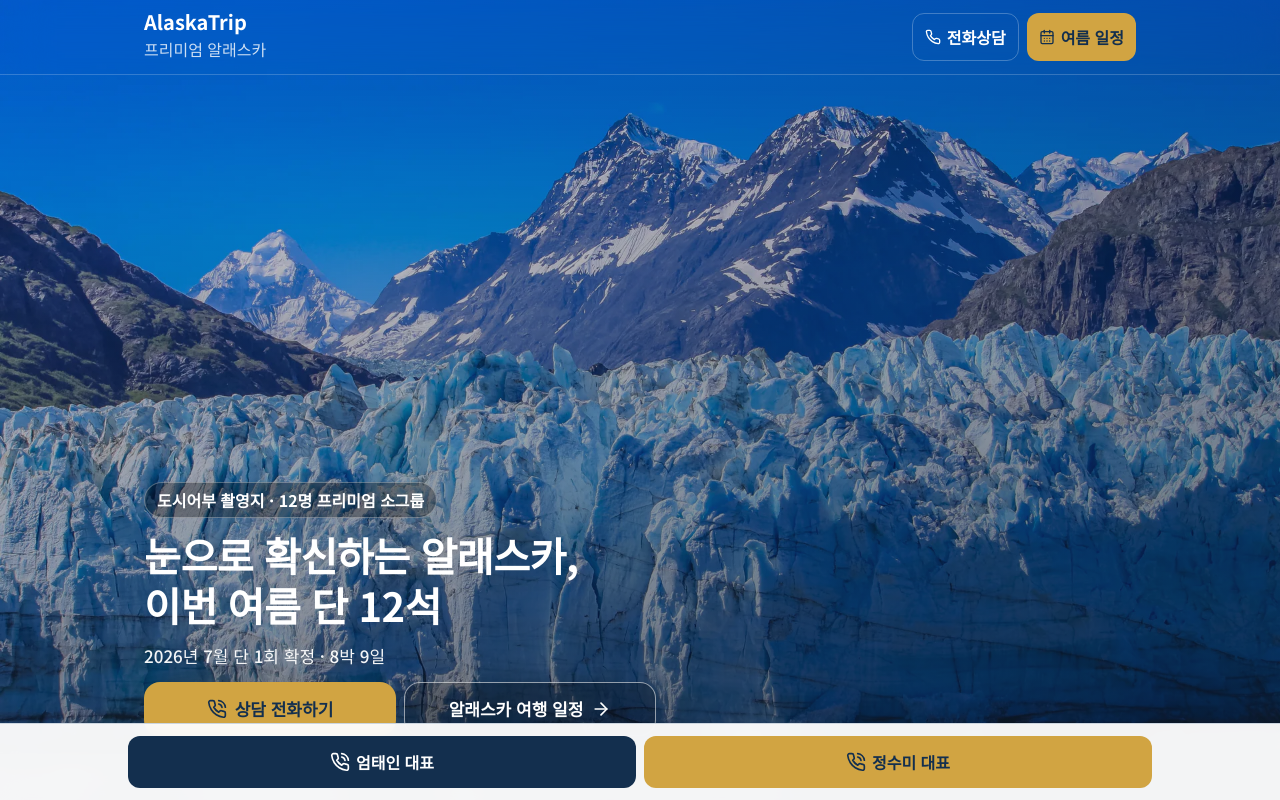
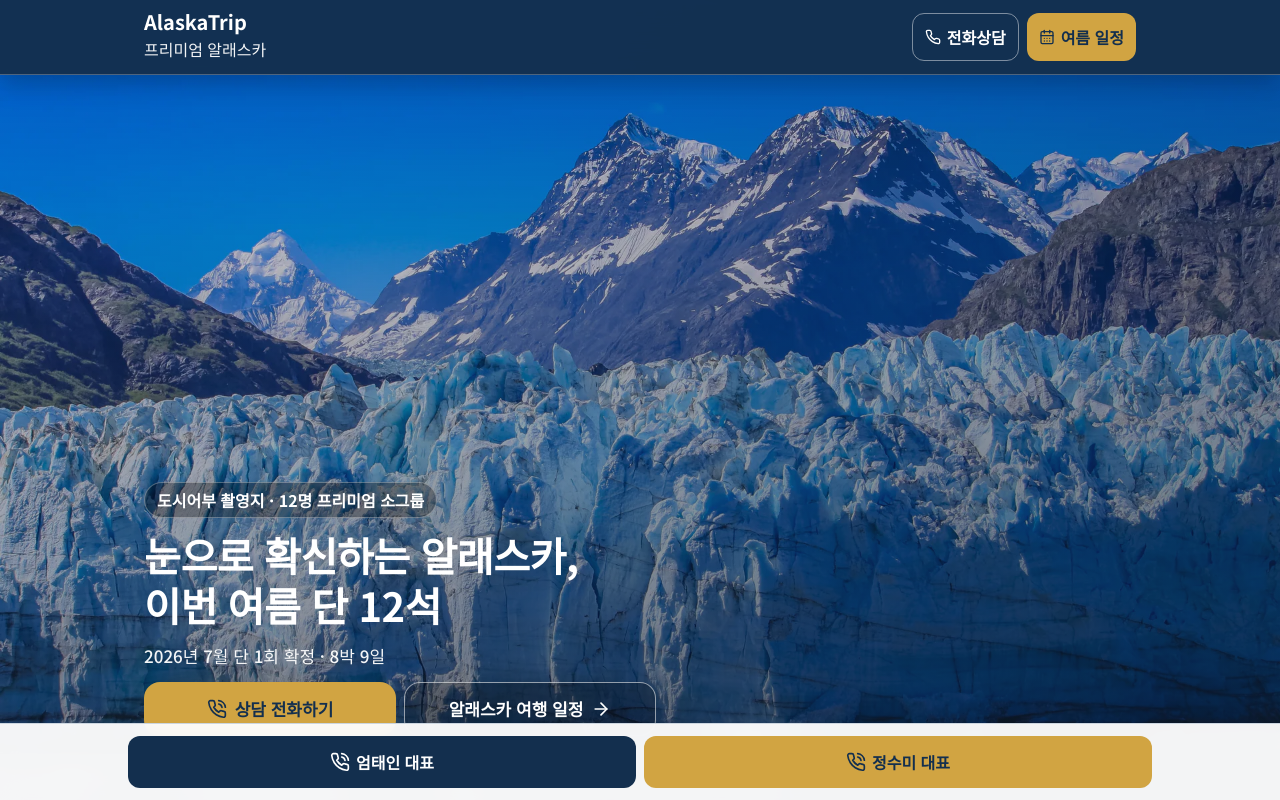
Before and after one commit to aktour0800-prog/aktour, a React (Vite) app: page / in a window 1280 px wide. Shown: the top 800 px of the page. Built offline with nearby package versions, Linux system fonts and the light colour scheme; the HTML template or start-up script is replaced by a standard one.

Commit message:
fix: improve mobile header contrast and legibility

```diff
--- a/src/components/landing/Header.tsx
+++ b/src/components/landing/Header.tsx
@@ -13,20 +13,20 @@ const Header = ({ hidden = false }: HeaderProps) => {
 
   return (
     <header
-      className={`fixed inset-x-0 top-0 z-50 border-b border-white/20 bg-primary/84 backdrop-blur-xl safe-top transition-all duration-300 ${
+      className={`fixed inset-x-0 top-0 z-50 border-b border-white/25 bg-[hsl(var(--primary)/0.96)] shadow-[0_8px_24px_rgba(5,16,33,0.28)] backdrop-blur-xl safe-top transition-all duration-300 ${
         hidden ? "-translate-y-full opacity-0 pointer-events-none" : "translate-y-0 opacity-100"
       }`}
     >
       <div className="mx-auto flex max-w-5xl items-center justify-between gap-2 px-3 py-2.5 sm:px-4 sm:py-3">
         <Link to="/" className="text-white">
           <p className="whitespace-nowrap text-[17px] font-bold leading-none sm:text-[20px]">AlaskaTrip</p>
-          <p className="mt-1 hidden text-[16px] text-white/80 sm:block">프리미엄 알래스카</p>
+          <p className="mt-1 hidden text-[16px] text-white/95 sm:block">프리미엄 알래스카</p>
         </Link>
 
         <div className="flex shrink-0 items-center gap-2">
           <a
             href={`tel:${contacts[0].tel}`}
-            className="inline-flex min-h-[48px] items-center gap-1.5 whitespace-nowrap rounded-xl border border-white/25 px-3 text-[16px] font-semibold text-white"
+            className="inline-flex min-h-[48px] items-center gap-1.5 whitespace-nowrap rounded-xl border border-white/45 bg-white/14 px-3 text-[16px] font-semibold text-white"
             aria-label={`${contacts[0].name} 전화 연결`}
           >
             <Phone className="h-4 w-4" />
```
